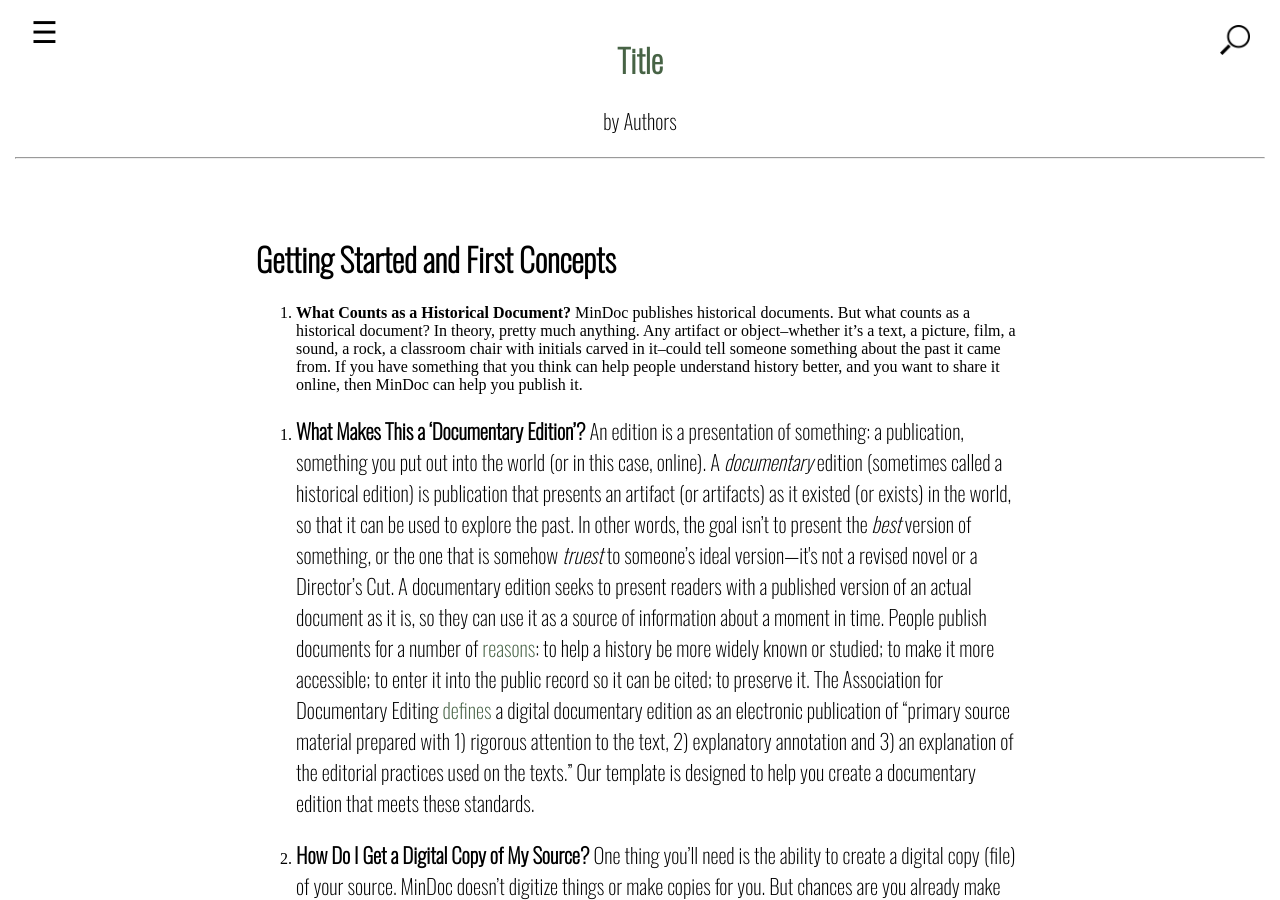
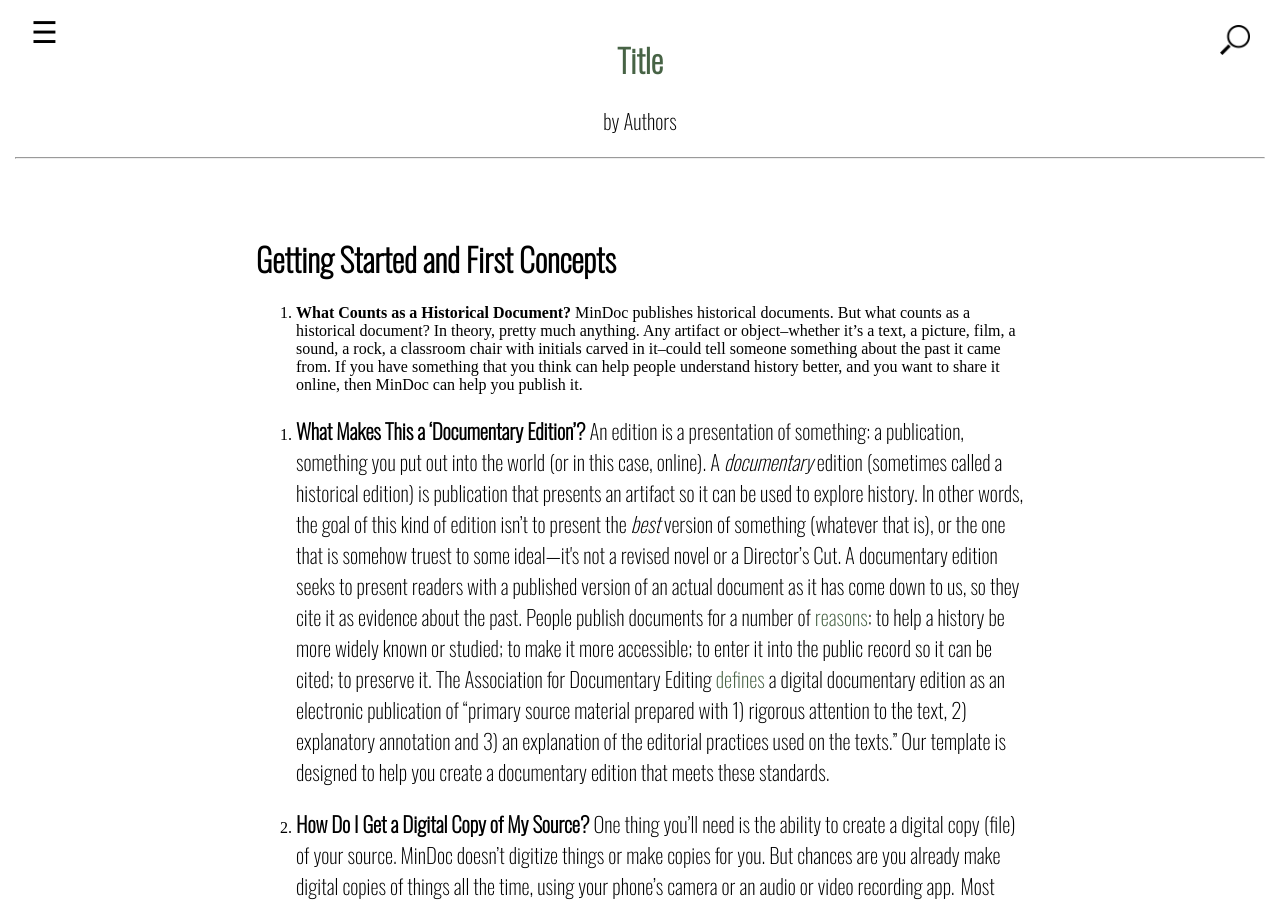
Before and after one commit to jwr12/MindocMD_sample, a Jekyll site: the page built from 003_Getting_Started_And_First_Concepts.md, in a window 1280 px wide and 900 px high. Built offline with Jekyll 4.4.1, drawn with Linux system fonts in a browser that asks for light colours.

Commit message:
Update 003_Getting_Started_And_First_Concepts.md

```diff
--- a/003_Getting_Started_And_First_Concepts.md
+++ b/003_Getting_Started_And_First_Concepts.md
@@ -23,13 +23,12 @@ number: 003
     presentation of something: a publication, something you put out into
     the world (or in this case, online). A *documentary* edition
     (sometimes called a historical edition) is publication that presents
-    an artifact (or artifacts) as it existed (or exists) in the world,
-    so that it can be used to explore the past. In other words, the goal
-    isn't to present the *best* version of something, or the one that is
-    somehow *truest* to someone's ideal version---it\'s not a revised
+    an artifact so it can be used to explore history. In other words, the goal of this kind of edition
+    isn't to present the *best* version of something (whatever that is), or the one that is
+    somehow truest to some ideal---it\'s not a revised
     novel or a Director's Cut.  A documentary edition seeks to present
-    readers with a published version of an actual document as it is, so
-    they can use it as a source of information about a moment in time.
+    readers with a published version of an actual document as it has come down to us, so
+    they cite it as evidence about the past.
     People publish documents for a number of
     [reasons](https://elaboratories.org/courses/why-edit/):
     to help a history be more widely known or studied; to make it more
```
